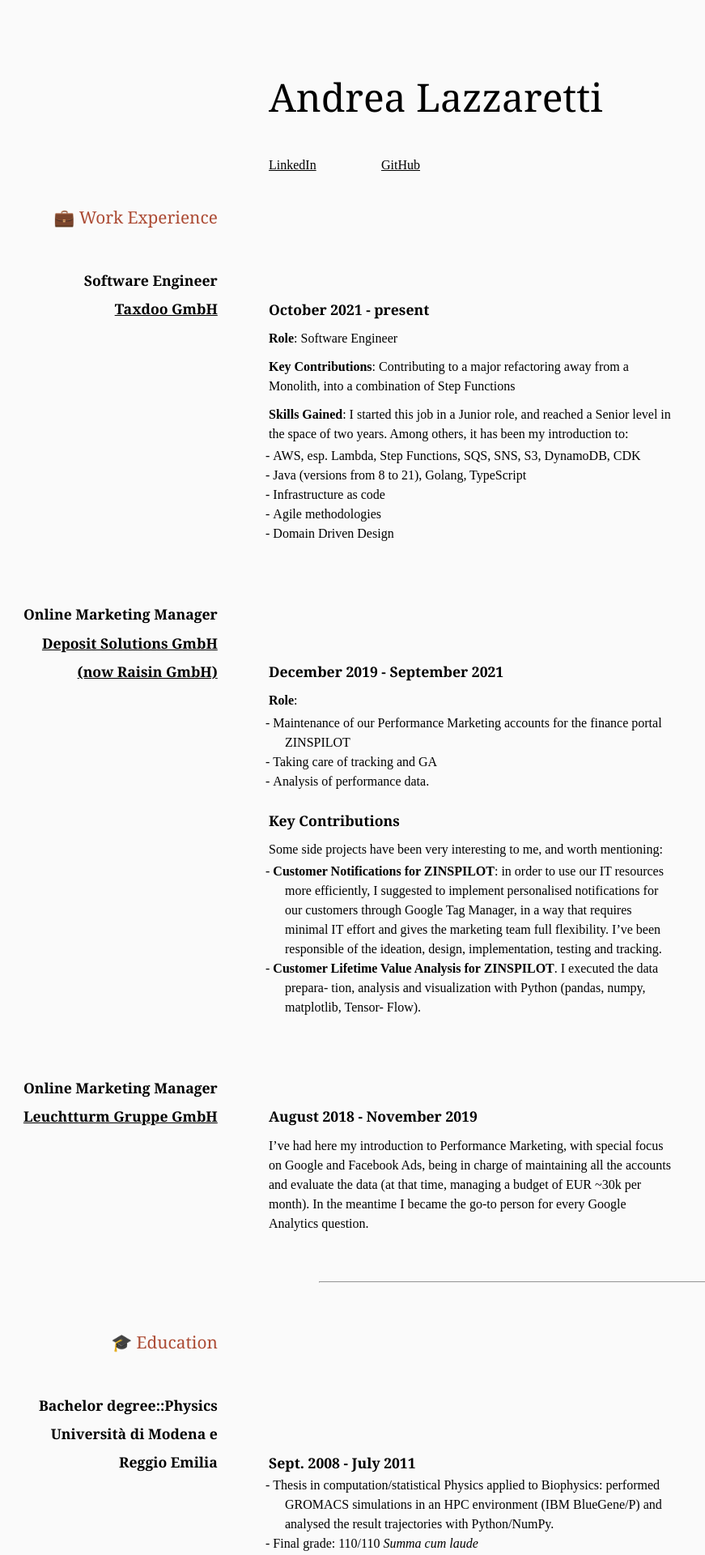
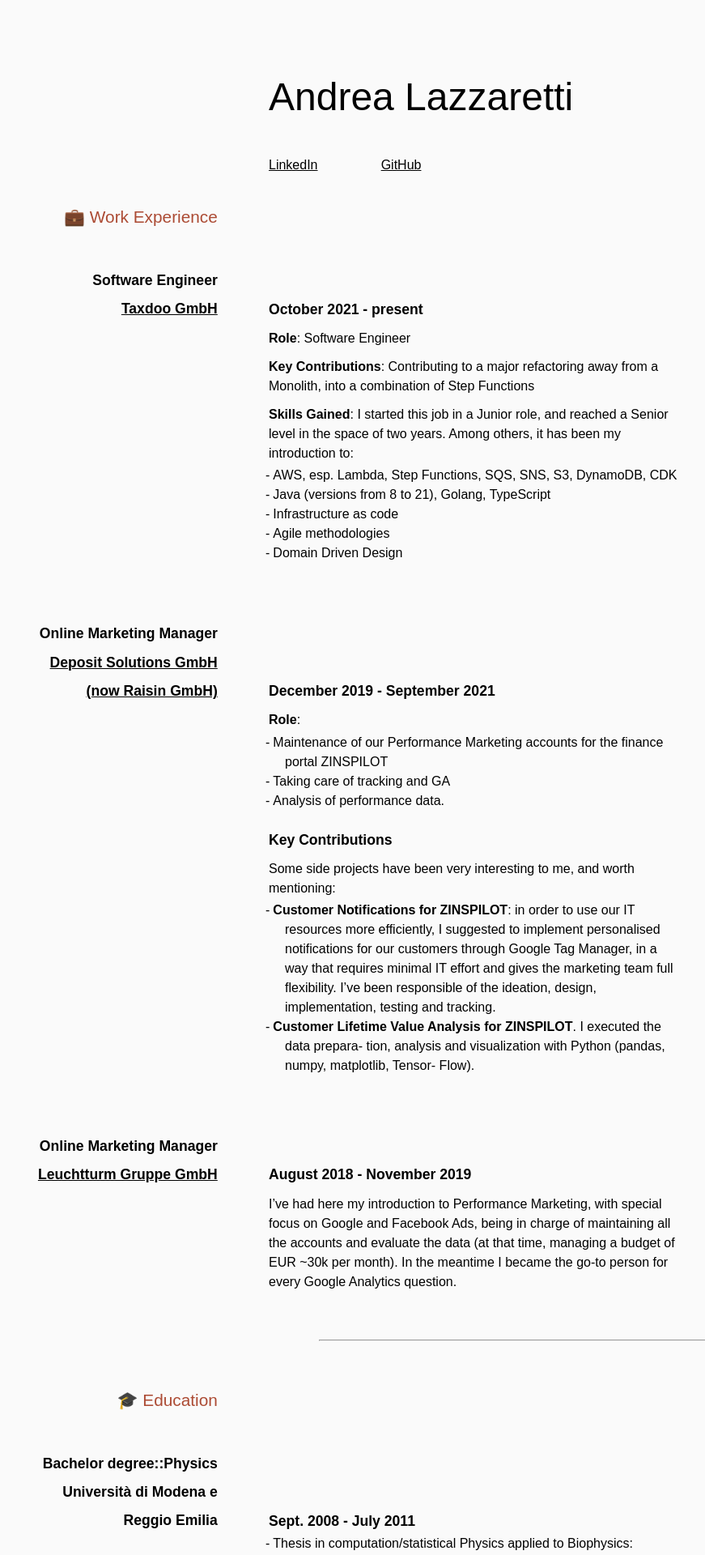
Before and after one commit to andrea-aus-hh/resume, a Jekyll site: the page built from index.md, in a window 1280 px wide. Shown: the top 1920 px of the page at 81% size, without its empty margins (0-871 px from the left). Built offline with Jekyll 4.4.1, drawn with Linux system fonts in a browser that asks for light colours.

Commit message:
sans serif

```diff
--- a/css/andrea-aus-hh-screen.css
+++ b/css/andrea-aus-hh-screen.css
@@ -54,7 +54,7 @@ body {
 	font: normal normal 400;
 	font-size: 100%;
 	line-height: 1.5em;
-	font-family: Jost;
+	font-family: sans-serif;
 	margin-top: 1em;
 	margin-left: 1em;
 	background-color: #fafafa;
@@ -117,7 +117,7 @@ li ul {
 
 h1,h2,h3,h4 {
 	font-weight: 400;
-	font-family: Georgia;
+	font-family: sans-serif;
 	width: 80%;
 }
 
```
